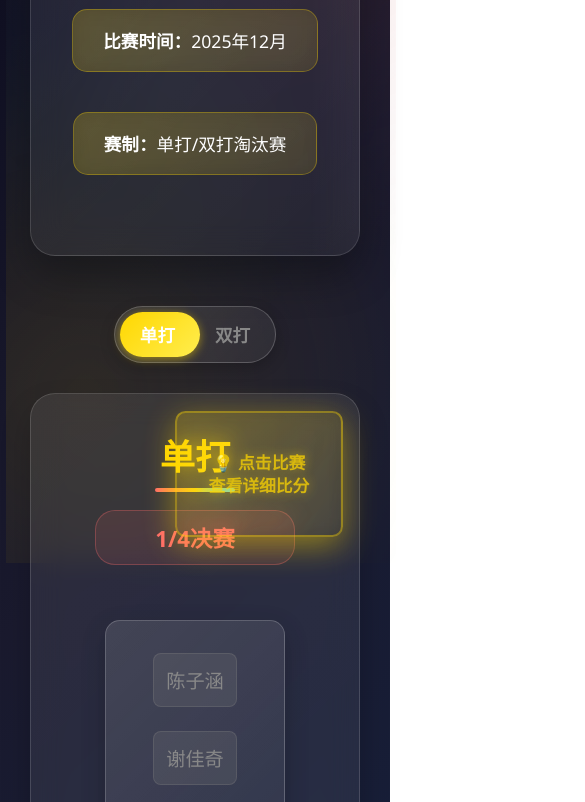
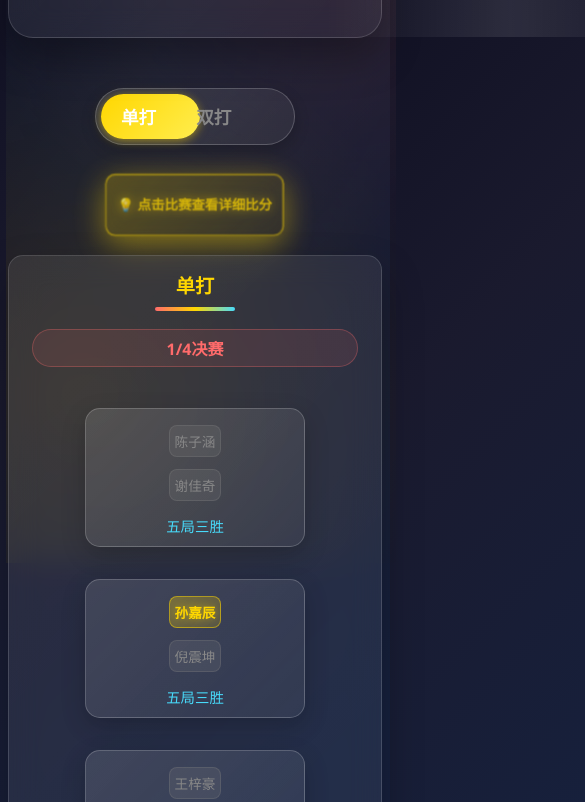
Before and after one commit to neizikou/tttfinal, a plain HTML site: page index.html in a window 390 px wide. Shown: the part 285-1087 px from the top of the page, 585 px wide, since content can reach past the window. Drawn offline with Linux system fonts and the light colour scheme.

Commit message:
Update index.html

```diff
--- a/index.html
+++ b/index.html
@@ -61,7 +61,6 @@
             border: 1px solid rgba(255, 255, 255, 0.15);
             box-shadow: 0 20px 40px rgba(0, 0, 0, 0.3);
             position: relative;
-            overflow: hidden;
             z-index: 100;
         }
 
@@ -82,35 +81,12 @@
         }
 
         .header h1 {
-            font-size: 4rem;
-            background: linear-gradient(45deg, #ffd700, #ffed4e, #fff9c4);
-            -webkit-background-clip: text;
-            -webkit-text-fill-color: transparent;
+            font-size: 3.8rem;
+            color: #ffd700;
             margin-bottom: 15px;
             text-shadow: 0 0 30px rgba(255, 215, 0, 0.4);
             font-weight: 700;
             letter-spacing: 2px;
-            position: relative;
-        }
-
-        .header h1::before {
-            content: '🏓';
-            position: absolute;
-            left: -50px;
-            top: 50%;
-            transform: translateY(-50%);
-            font-size: 2.5rem;
-            opacity: 0.8;
-        }
-
-        .header h1::after {
-            content: '🏓';
-            position: absolute;
-            right: -50px;
-            top: 50%;
-            transform: translateY(-50%);
-            font-size: 2.5rem;
-            opacity: 0.8;
         }
 
         .header p {
@@ -163,8 +139,10 @@
             padding: 35px;
             backdrop-filter: blur(15px);
             border: 1px solid rgba(255, 255, 255, 0.15);
-            box-shadow: 0 15px 30px rgba(0, 0, 0, 0.2);
-            min-height: 800px;
+            box-shadow: 0 20px 40px rgba(0, 0, 0, 0.3);
+            margin-bottom: 40px;
+            position: relative;
+            z-index: 100;
         }
 
         .section-title {
@@ -196,9 +174,8 @@
             position: relative;
             gap: 60px;
             padding: 0 40px;
+            flex-wrap: wrap;
         }
-
-
 
         .round {
             display: flex;
@@ -209,6 +186,7 @@
             min-height: 400px;
             flex: 1;
             gap: 0;
+            min-width: 250px;
         }
 
         /* 四分之一决赛轮 - 对称排列: 上半区1, 下半区1, 上半区2, 下半区2 */
@@ -641,29 +619,35 @@
             box-shadow: 0 8px 25px rgba(255, 107, 107, 0.6);
         }
 
+        .click-hint-container {
+            display: flex;
+            justify-content: center;
+            margin: 20px 0;
+            width: 100%;
+        }
+
         .click-hint {
-            position: absolute;
-            top: 20px;
-            right: 20px;
             color: #ffd700;
             font-size: 1rem;
             font-weight: 600;
             animation: flash 2s infinite;
             text-shadow: 0 0 10px rgba(255, 215, 0, 0.6);
             background: linear-gradient(135deg, rgba(255, 215, 0, 0.3), rgba(255, 215, 0, 0.1));
-            padding: 20px;
+            padding: 15px 20px;
             border-radius: 10px;
             border: 2px solid rgba(255, 215, 0, 0.5);
             box-shadow: 0 5px 20px rgba(255, 215, 0, 0.4);
             backdrop-filter: blur(10px);
-            width: 160px;
-            height: 120px;
+            width: auto;
+            min-width: 180px;
+            height: auto;
+            min-height: 80px;
             display: flex;
             align-items: center;
             justify-content: center;
             text-align: center;
-            line-height: 1.4;
-            z-index: 150;
+            line-height: 1.2;
+            white-space: nowrap;
         }
 
         @keyframes flash {
@@ -754,23 +738,237 @@
             width: 2px;
         }
 
+        /* 响应式设计 - 适配不同设备 */
+
+        /* 平板设备 (768px - 1024px) */
+         @media (max-width: 1024px) {
+             .container {
+                 padding: 20px;
+             }
+
+             .header h1 {
+                 font-size: 3rem;
+             }
+
+             .bracket-container {
+                 gap: 40px;
+                 padding: 0 20px;
+                 flex-wrap: wrap;
+                 justify-content: space-around;
+             }
+
+             .round {
+                 min-width: 220px;
+                 min-height: 350px;
+                 margin-bottom: 30px;
+             }
+
+             .match {
+                 width: 200px;
+                 padding: 15px;
+             }
+
+             .player {
+                 font-size: 1.1rem;
+                 padding: 10px;
+             }
+
+             .section-title {
+                 font-size: 1.8rem;
+             }
+         }
+
+        /* 大屏手机 (576px - 768px) */
          @media (max-width: 768px) {
+             .container {
+                 padding: 15px;
+             }
+
+             .header {
+                 padding: 30px 0;
+             }
+
+             .header h1 {
+                 font-size: 2.5rem;
+             }
+
              .bracket-container {
                  flex-direction: column;
-                gap: 20px;
+                 gap: 30px;
+                 padding: 0 15px;
+                 min-height: auto;
              }
 
              .round {
                  min-height: auto;
+                 gap: 20px;
+                 width: 100%;
+                 min-width: auto;
                  flex-direction: row;
                  flex-wrap: wrap;
                  justify-content: center;
+             }
+
+             .match {
+                 width: calc(50% - 20px);
+                 max-width: 280px;
+                 margin: 10px;
+                 min-width: 180px;
+             }
+
+             .player {
+                 font-size: 1rem;
+                 padding: 8px;
+             }
+
+             .section-title {
+                 font-size: 1.6rem;
+             }
+
+             .bracket-section, .match-details-section {
+                 padding: 25px;
+             }
+
+             .tournament-info {
+                 flex-direction: column;
                  gap: 15px;
              }
 
+             .info-card {
+                 width: 100%;
+             }
+         }
+
+        /* 小屏手机 (小于576px) */
+         @media (max-width: 576px) {
+             .container {
+                 padding: 10px;
+             }
+
+             .header {
+                 padding: 20px 0;
+             }
+
+             .header h1 {
+                 font-size: 2rem;
+             }
+
+             .header p {
+                 font-size: 1rem;
+             }
+
+             .bracket-container {
+                 gap: 20px;
+                 padding: 0 10px;
+                 min-height: auto;
+             }
+
+             .round {
+                 flex-direction: column;
+                 flex-wrap: nowrap;
+                 width: 100%;
+                 min-width: auto;
+             }
+
              .match {
-                width: 180px;
-                margin: 10px;
+                 width: 100%;
+                 max-width: 280px;
+                 padding: 12px;
+                 margin: 8px auto;
+             }
+
+             .player {
+                 font-size: 0.9rem;
+                 padding: 6px;
+                 margin: 8px 0;
+             }
+
+             .section-title {
+                 font-size: 1.4rem;
+             }
+
+             .bracket-section, .match-details-section {
+                 padding: 20px;
+                 border-radius: 20px;
+             }
+
+             .round-title {
+                 font-size: 1.2rem;
+                 padding: 8px 20px;
+                 margin-bottom: 20px;
+             }
+
+             .toggle-container {
+                 flex-direction: column;
+                 gap: 15px;
+             }
+
+             .toggle-label {
+                 width: 100%;
+                 max-width: 200px;
+             }
+
+             .click-hint {
+                 font-size: 0.9rem;
+                 min-width: 150px;
+                 min-height: 70px;
+                 padding: 12px 15px;
+                 white-space: nowrap;
+             }
+         }
+
+        /* 超小屏手机 (小于400px) */
+         @media (max-width: 400px) {
+             .container {
+                 padding: 8px;
+             }
+
+             .header h1 {
+                 font-size: 1.8rem;
+             }
+
+             .header p {
+                 font-size: 0.9rem;
+             }
+
+             .bracket-container {
+                 gap: 15px;
+                 padding: 0 8px;
+             }
+
+             .match {
+                 max-width: 220px;
+                 padding: 10px;
+                 margin: 6px auto;
+             }
+
+             .player {
+                 font-size: 0.85rem;
+                 padding: 5px;
+                 margin: 6px 0;
+             }
+
+             .section-title {
+                 font-size: 1.2rem;
+             }
+
+             .bracket-section, .match-details-section {
+                 padding: 15px;
+                 border-radius: 15px;
+             }
+
+             .round-title {
+                 font-size: 1rem;
+                 padding: 6px 15px;
+                 margin-bottom: 15px;
+             }
+
+             .click-hint {
+                 font-size: 0.8rem;
+                 min-width: 130px;
+                 min-height: 60px;
+                 padding: 8px 10px;
+                 white-space: nowrap;
              }
          }
     </style>
@@ -778,7 +976,7 @@
 <body>
     <div class="container">
         <header class="header">
-            <h1>TTT年终总决赛</h1>
+            <h1>🏓 TTT年终总决赛 🏓</h1>
             <p>巅峰对决</p>
             <div class="tournament-info">
                 <div class="info-card">
@@ -800,13 +998,17 @@
             </label>
         </div>
 
+        <!-- 点击提示 -->
+        <div class="click-hint-container">
+            <div class="click-hint">
+                💡 点击比赛查看详细比分
+            </div>
+        </div>
+
         <section class="bracket-section">
             <h2 class="section-title" id="bracket-title">单打</h2>
             <div class="bracket-container" id="bracket">
 
-            </div>
-            <div class="click-hint">
-                💡 点击比赛<br>查看详细比分
             </div>
         </section>
 
@@ -882,34 +1084,18 @@
                 }
             },
             doubles: {
-                quarterFinals: [
-                    {
-                        id: 'dqf1',
-                        player1: '陈子涵/谢佳奇',
-                        player2: '毛嘉盾/王梓豪',
-                        winner: '待定',
-                        type: '五局三胜'
-                    },
-                    {
-                        id: 'dqf2',
-                        player1: '倪震坤/王烨伦',
-                        player2: '孙嘉辰/徐振轩',
-                        winner: '待定',
-                        type: '五局三胜'
-                    }
-                ],
                 semiFinals: [
                     {
                         id: 'dsf1',
-                        player1: '待定',
-                        player2: '待定',
+                        player1: '陈子涵/谢佳奇',
+                        player2: '毛嘉盾/王梓豪',
                         winner: '待定',
                         type: '七局四胜'
                     },
                     {
                         id: 'dsf2',
-                        player1: '待定',
-                        player2: '待定',
+                        player1: '倪震坤/王烨伦',
+                        player2: '孙嘉辰/徐振轩',
                         winner: '待定',
                         type: '七局四胜'
                     }
@@ -935,17 +1121,7 @@
             const data = isDoubles ? tournamentData.doubles : tournamentData.singles;
 
             if (isDoubles) {
-                // 双打布局
-                const quarterFinalRound = document.createElement('div');
-                quarterFinalRound.className = 'round';
-                quarterFinalRound.innerHTML = '<div class="round-title">1/4决赛</div>';
-
-                const quarter1 = createMatchElement(data.quarterFinals[0], 'quarter');
-                const quarter2 = createMatchElement(data.quarterFinals[1], 'quarter');
-
-                quarterFinalRound.appendChild(quarter1);
-                quarterFinalRound.appendChild(quarter2);
-
+                // 双打布局 - 只有半决赛和决赛
                 // 半决赛轮
                 const semiFinalRound = document.createElement('div');
                 semiFinalRound.className = 'round';
@@ -978,7 +1154,6 @@
                 `;
                 championRound.appendChild(championElement);
 
-                bracketContainer.appendChild(quarterFinalRound);
                 bracketContainer.appendChild(semiFinalRound);
                 bracketContainer.appendChild(finalRound);
                 bracketContainer.appendChild(championRound);
@@ -1248,5 +1423,4 @@
         });
     </script>
 </body>
-
 </html>
```
Lines whose indentation alone changed are shown as unchanged.
